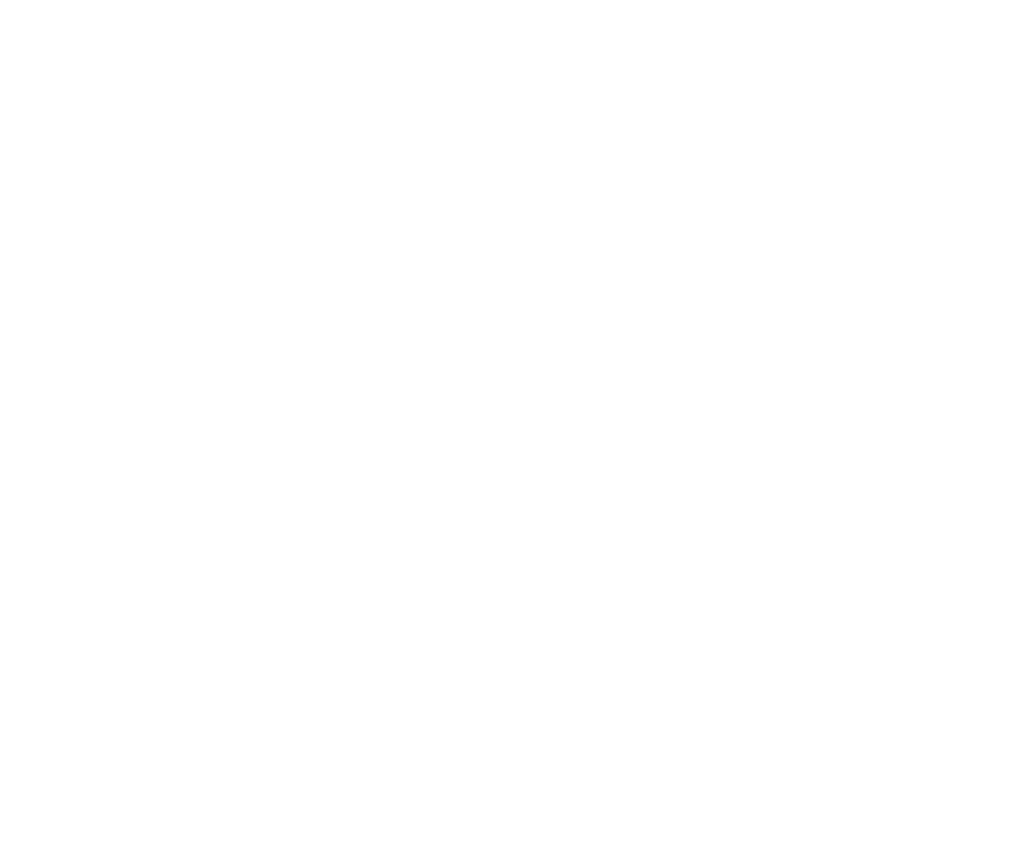
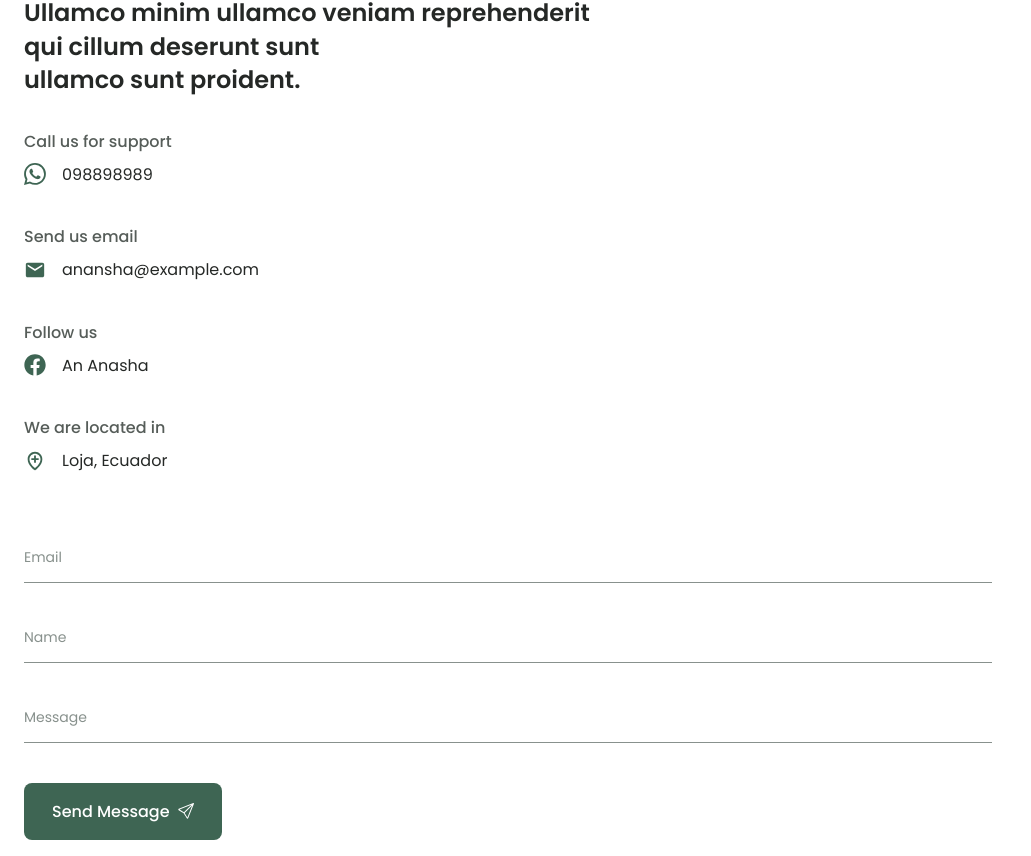
Before and after one commit to ElJeringas/Plant-Website, a React (Create React App) app: page / in a window 1280 px wide. Shown: the part 3940-4796 px from the top of the page, without its empty margins (0-1031 px from the left). Before the commit the page ends 3848 px from the top, so only its background shows below. Built offline with nearby package versions, Linux system fonts and the light colour scheme.

Commit message:
contact section and styling

```diff
--- a/src/App.js
+++ b/src/App.js
@@ -6,6 +6,7 @@
 import Steps from './container/Steps/Steps';
 import Products from './container/Products/Products';
 import Questions from './container/FAQs/Questions';
+import Contact from './container/Contacts/Contact';
 const App = () => {
   return (
     <div>
@@ -15,6 +16,7 @@
       <Steps/>
       <Products/>
       <Questions/>
+      <Contact/>
     </div>
   )
 }
--- /dev/null
+++ b/src/container/Contacts/Contact.jsx
@@ -0,0 +1,56 @@
+import React from 'react';
+import './Contant.css';
+import { BsSend, BsWhatsapp } from 'react-icons/bs';
+import { MdEmail } from 'react-icons/md';
+import { FaFacebook } from 'react-icons/fa';
+import { BiLocationPlus } from 'react-icons/bi';
+const Contact = () => {
+  return (
+    <section className='contact section container' id='contact'>
+        <div className='contact__container grid'>
+            <div className='contact__box'>
+                <h2 className='section__title'>Ullamco minim ullamco veniam reprehenderit <br/>qui cillum deserunt sunt<br/> ullamco sunt proident.</h2>
+                <div className='contact__data'>
+                    <div className='contact__information'>
+                        <h3 className='contact__subtitle'>Call us for support</h3>
+                        <span className='contact__description'><i className='contact__icon'><BsWhatsapp size={22}/></i> 098898989</span>
+                    </div>
+                    <div className='contact__information'>
+                        <h3 className='contact__subtitle'>Send us email</h3>
+                        <span className='contact__description'><i className='contact__icon'><MdEmail size={22}/></i> anansha@example.com</span>
+                    </div>
+                    <div className='contact__information'>
+                        <h3 className='contact__subtitle'>Follow us</h3>
+                        <span className='contact__description'><i className='contact__icon'><FaFacebook size={22}/></i> An Anasha</span>
+                    </div>
+                    <div className='contact__information'>
+                        <h3 className='contact__subtitle'>We are located in</h3>
+                        <span className='contact__description'><i className='contact__icon'><BiLocationPlus size={22}/></i> Loja, Ecuador</span>
+                    </div>
+                </div>
+            </div>
+
+            <form className='contact__form'>
+                <div className='contact__inputs'>
+                    <div className='contact__content'>
+                        <input type='email' placeholder='' className='contact__input'></input>
+                        <label className='contact__label'>Email</label>
+                    </div>
+                    <div className='contact__content'>
+                        <input type='email' placeholder='' className='contact__input'></input>
+                        <label className='contact__label'>Name</label>
+                    </div>
+                    <div className='contact__content'>
+                        <input type='email' placeholder='' className='contact__input'></input>
+                        <label className='contact__label'>Message</label>
+                    </div>
+                </div>
+
+                <button className='button button--flex'>Send Message <BsSend /></button>
+            </form>
+        </div>
+    </section>
+  )
+}
+
+export default Contact
--- /dev/null
+++ b/src/container/Contacts/Contant.css
@@ -0,0 +1,84 @@
+.contact__container{
+    row-gap: 3.5rem;
+}
+
+.contact__data{
+    display: grid;
+    row-gap: 2rem;
+}
+
+.contact__subtitle{
+    font-size: var(--normal-font-size);
+    font-weight: var(--font-medium);
+    color: var(--text-color);
+    margin-bottom: var(--mb-0-5);
+}
+
+.contact__description{
+    display: inline-flex;
+    align-items: center;
+    column-gap: .5rem;
+    color: var(--title-color);
+    font-weight: var(--font-light);
+}
+
+.contact__icon{
+    display: flex;
+    align-items: center;
+    margin-right: 0.5rem;
+    font-size: 1.25rem;
+    color: var(--first-color);
+}
+
+.contact__inputs{
+    display: grid;
+    row-gap: 2rem;
+    margin-bottom: var(--mb-2-5);
+}
+
+.contact__content{
+    position: relative;
+    height: 3rem;
+    border-bottom: 1px solid var(--text-color-light);
+}
+
+.contact__input{
+    position: absolute;
+    top: 0;
+    left: 0;
+    width:100% ;
+    padding: 1rem 1rem 1rem 0;
+    background: none;
+    border: none;
+    outline: none;
+}
+
+.contact__label{
+    position: absolute;
+    top: .75rem;
+    width: 100%;
+    font-size: var(--small-font-size);
+    color: var(--text-color-light);
+    transition: .3s ease;
+}
+
+.contact__area{
+    height: 7rem;
+}
+
+.contact__area textarea{
+    resize: none;
+}
+
+.contact__input:focus + .contact__label{
+    top: -.75rem;
+    left: 0;
+    font-size: var(--smaller-font-size);
+}
+
+.contact__input:not(:placeholder-shown).contact__input:not(:focus) + .contact__label{
+    top: -.75rem;
+    left: 0;
+    font-size: var(--smaller-font-size);
+    z-index: 10;
+}
```
